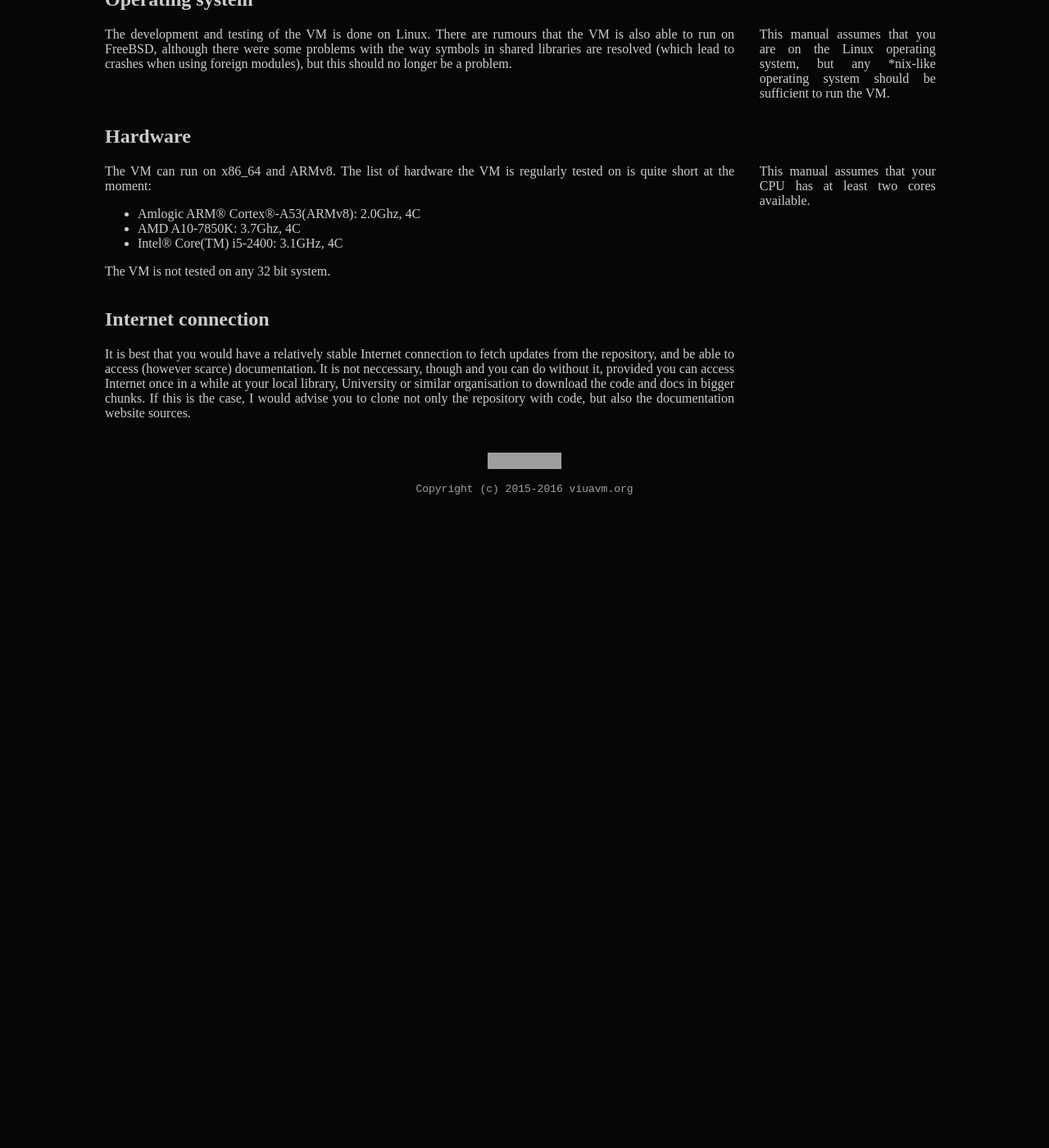
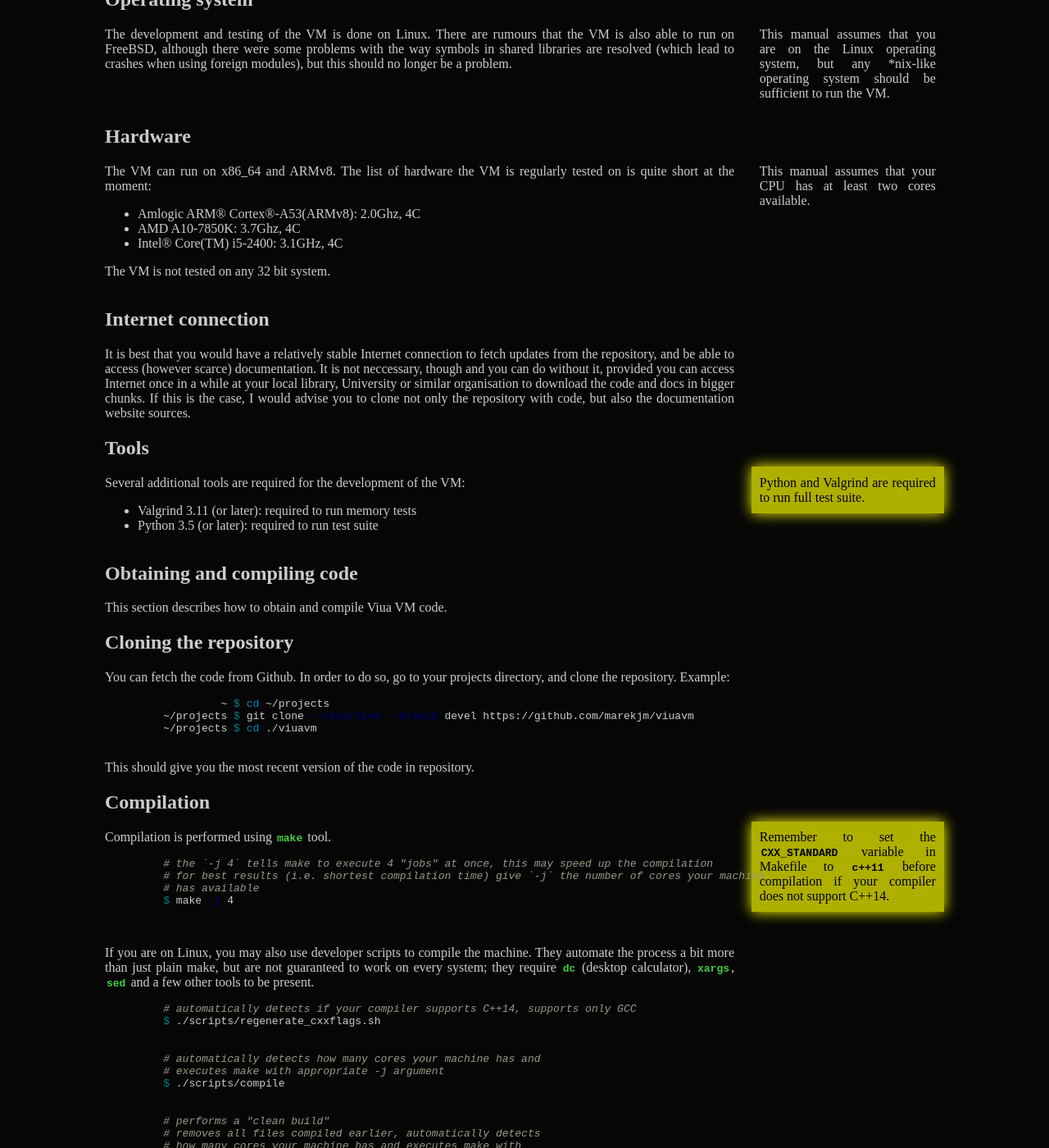
Before and after one commit to marekjm/docs.viuavm.org, a Jekyll site: the page built from manuals/install.html, in a window 1280 px wide and 1400 px high, scrolled down 683 px. Shown: the whole window at 82% size. Built offline with Jekyll 4.4.1, drawn with Linux system fonts in a browser that asks for light colours; before the commit the page ends 1313 px from its top, so only the background shows below that; some of the changed text lies outside the part shown; grey boxes are pictures that could not be loaded.

Commit message:
More compilation instructions

```diff
--- a/manuals/install.html
+++ b/manuals/install.html
@@ -72,4 +72,102 @@ id: manuals__install
     If this is the case, I would advise you to clone not only the repository with code, but also the documentation website
     sources.
     </p>
+
+    <h2> Tools </h2>
+
+    <p class="note important-note"> Python and Valgrind are required to run full test suite.
+    </p>
+    <p> Several additional tools are required for the development of the VM:
+
+        <ul>
+            <li> Valgrind 3.11 (or later): required to run memory tests </li>
+            <li> Python 3.5 (or later): required to run test suite </li>
+        </ul>
+    </p>
+    <div class="clear"></div>
 </section>
+
+<section class="chapter">
+    <h1> Obtaining and compiling code </h1>
+
+    <p> This section describes how to obtain and compile Viua VM code. <p>
+
+    <h2> Cloning the repository </h2>
+
+    <p> You can fetch the code from Github.
+    In order to do so, go to your projects directory, and clone the repository.
+    Example:
+
+    {% highlight bash %}
+             ~ $ cd ~/projects
+    ~/projects $ git clone --recursive --branch devel {{ site.repository_url }}
+    ~/projects $ cd ./viuavm
+    {% endhighlight %}
+
+    This should give you the most recent version of the code in repository.
+    </p>
+
+    <h2> Compilation </h2>
+
+    <p class="note important-note"> Remember to set the <code>CXX_STANDARD</code> variable in Makefile to <code>c++11</code>
+    before compilation if your compiler does not support C++14.
+    </p>
+    <p> Compilation is performed using <code>make</code> tool.
+
+    {% highlight bash %}
+    # the `-j 4` tells make to execute 4 "jobs" at once, this may speed up the compilation
+    # for best results (i.e. shortest compilation time) give `-j` the number of cores your machine
+    # has available
+    $ make -j 4
+    {% endhighlight %}
+    </p>
+    <div class="clear"></div>
+
+    <p> If you are on Linux, you may also use developer scripts to compile the machine.
+    They automate the process a bit more than just plain make, but are not guaranteed to work on every
+    system; they require <code>dc</code> (desktop calculator), <code>xargs</code>, <code>sed</code> and
+    a few other tools to be present.
+
+    {% highlight bash %}
+    # automatically detects if your compiler supports C++14, supports only GCC
+    $ ./scripts/regenerate_cxxflags.sh
+    {% endhighlight %}
+
+    {% highlight bash %}
+    # automatically detects how many cores your machine has and
+    # executes make with appropriate -j argument
+    $ ./scripts/compile
+    {% endhighlight %}
+
+    {% highlight bash %}
+    # performs a "clean build"
+    # removes all files compiled earlier, automatically detects
+    # how many cores your machine has and executes make with
+    # appropriate -j argument
+    $ ./scripts/recompile
+    {% endhighlight %}
+    </p>
+
+    <h2> Testing </h2>
+
+    <p class="note"> Tests may take several minutes, you can make yourself a coffee or a cup of tea in the meantime,
+    unless you have a fast CPU.
+    </p>
+    <p> After compilation you should verify if the VM is working correctly.
+    This can be done by executing the test suite; it will check if all the features of the VM are in working
+    order (compilation, disassembling, static and dynamic linking, linking and calling FFI modules and
+    functions, etc.).
+
+    {% highlight bash %}
+    $ make test
+    {% endhighlight %}
+
+    If all tests finish successfully the VM should work on your system.
+    </p>
+    <div class="clear"></div>
+
+    <p> Do not run the test suite manually; always use the <code>make test</code> or the <code>./scripts/test_quick</code> wrapper
+    because they will setup required environment variables (e.g. <code>VIUAPATH</code>) for you.
+    </p>
+
+</section>
```
